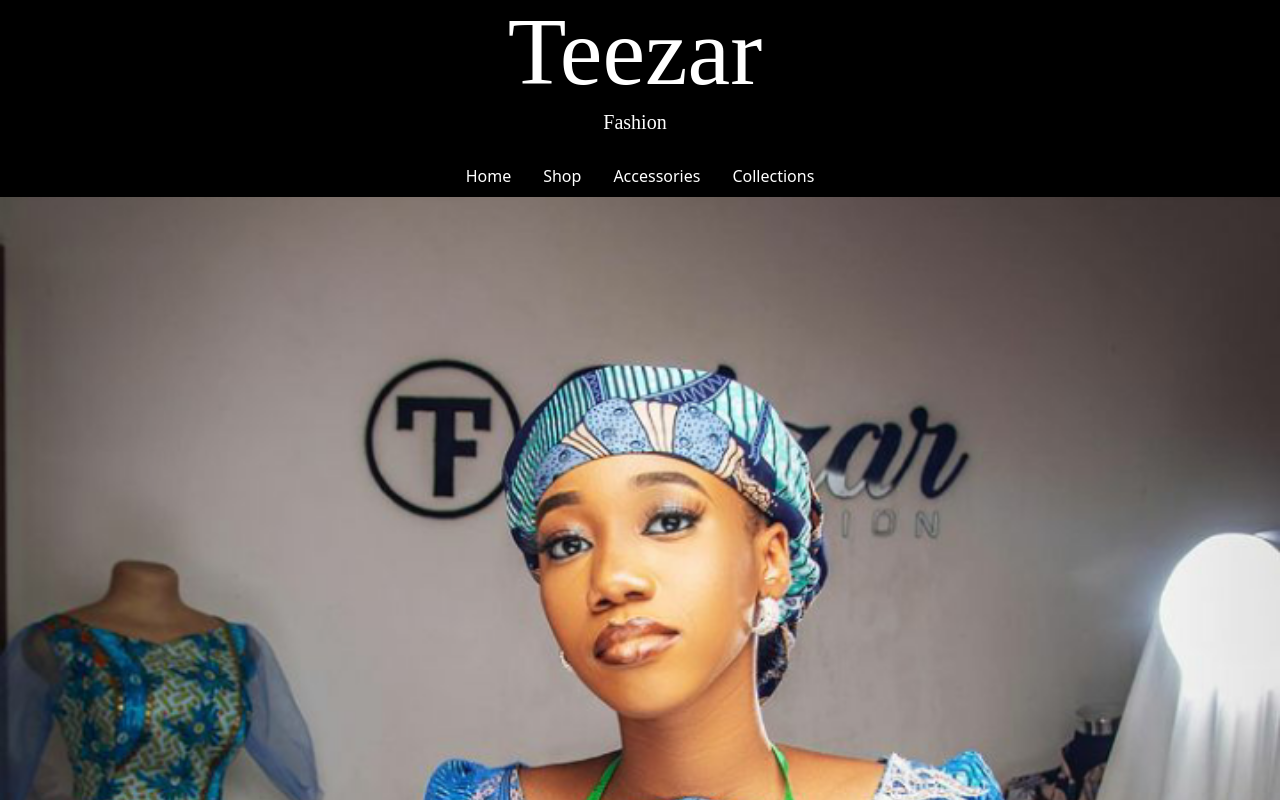
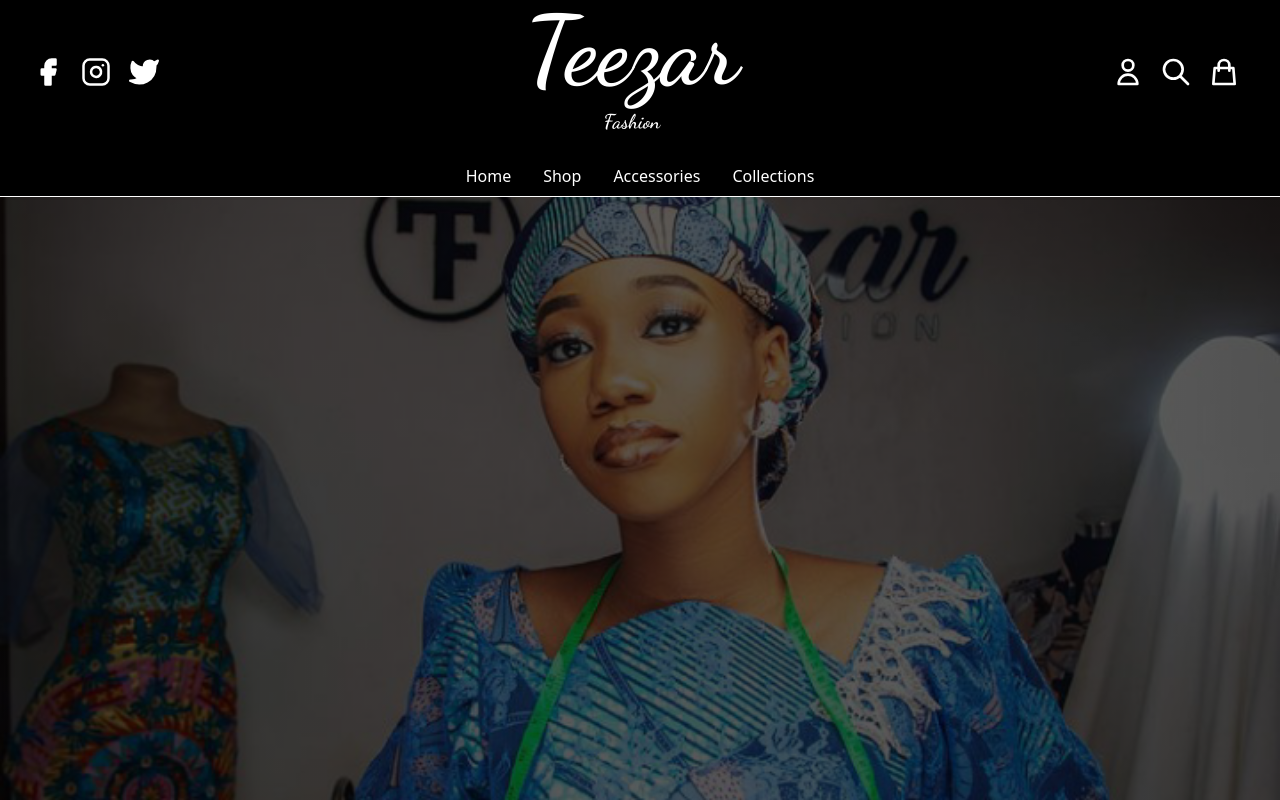
Before and after one commit to mowfaqqa/teezar-next, a Next.js app: page / in a window 1280 px wide. Shown: the top 800 px of the page. Built offline with nearby package versions, Linux system fonts and the light colour scheme.

Commit message:
nav/font

```diff
--- a/components/Navbar.tsx
+++ b/components/Navbar.tsx
@@ -1,59 +1,95 @@
-import React from 'react'
-import Link from 'next/link'
-import { SearchIcon, ShoppingBagIcon, UserIcon } from '@heroicons/react/outline'
-import Hamburger from './hamburger/Hamburger'
-
+import React from "react";
+import Link from "next/link";
+import {
+  SearchIcon,
+  ShoppingBagIcon,
+  UserIcon,
+} from "@heroicons/react/outline";
+import {Facebook, Instagram,Twitter} from 'react-feather'
+import Hamburger from "./hamburger/Hamburger";
 
 const Navbar2 = () => {
   return (
     <div>
-         <div className="hidden md:block bg-black border-b border-solid border-black px-6 sticky top-0 z-10">
+      <div className="bg-head-pattern bg-cover bg-no-repeat h-screen w-full">
+        <div className="hidden md:block bg-transparent border-b border-solid border-white px-6 top-0 z-10 hover:bg-black">
           <div className="bg-transparent pb-2 mb-3 flex justify-between items-center">
-               <div>
-                  <i className="fa-regular fa-facebook text-2xl px-2 text-white hover:text-gold-100"></i>
-                  <i className="fa-regular fa-twitter text-2xl px-2 text-white hover:text-gold-100"></i>
-                  <i className="fa-regular fa-instagram text-2xl px-2 text-white hover:text-gold-100"></i>
+            <div className="flex justify-start">
+             <Facebook size={30} fill="white" className='text-white hover:text-gold-100 w-8 mx-2 hover:fill-gold-100' />
+             <Instagram size={30} className='text-white hover:text-gold-100 w-8 mx-2'/>
+             <Twitter size={30} fill="white" className='text-white hover:text-gold-100 w-8 mx-2 hover:fill-gold-100'/>
             </div>
             <div>
               <div className="text-center m-1">
                 <h1 className="text-white text-8xl font-dancing">Teezar</h1>
-                     <h6 className="text-white text-xl font-dancing my-2">Fashion</h6>
+                <h6 className="text-white text-xl font-dancing my-2">
+                  Fashion
+                </h6>
               </div>
             </div>
             <div className="icons flex justify-end mx-2">
-                  <Link href='/user' passHref>
+              <Link href="/user" passHref>
                 <span>
-                     <UserIcon width={14} height={14}/>
+                  <UserIcon className='text-white hover:text-gold-100 w-8 mx-2'/>
                 </span>
               </Link>
-                  <Link href='/search' passHref><SearchIcon width={14} height={14} /></Link>
-                  <Link href='/products' passHref><ShoppingBagIcon width={14} height={14} /></Link>
+              < Link href="/search" passHref>
+                <SearchIcon className='text-white hover:text-gold-100 w-8 mx-2'/>
+              </Link>
+              <Link href="/products" passHref>
+                <ShoppingBagIcon className='text-white hover:text-gold-100 w-8 mx-2'/>
+              </Link>
             </div>
           </div>
           <ul className="hidden pb-2 md:flex justify-center items-center">
-                     <Link href='/home' passHref><a className="text-white text-base px-4 hover:text-gold-200">Home</a></Link>
-                     <Link href='/shop' passHref><a className="text-white text-base px-4 hover:text-gold-200">Shop</a></Link>
-                     <Link href='/accessories' passHref><a className="text-white text-base px-4 hover:text-gold-200">Accessories</a></Link>
-                     <Link href='/collections' passHref><a className="text-white text-base px-4 hover:text-gold-200">Collections</a></Link>
+            <Link href="/home" passHref>
+              <a className="text-white text-base px-4 hover:text-gold-200">
+                Home
+              </a>
+            </Link>
+            <Link href="/shop" passHref>
+              <a className="text-white text-base px-4 hover:text-gold-200">
+                Shop
+              </a>
+            </Link>
+            <Link href="/accessories" passHref>
+              <a className="text-white text-base px-4 hover:text-gold-200">
+                Accessories
+              </a>
+            </Link>
+            <Link href="/collections" passHref>
+              <a className="text-white text-base px-4 hover:text-gold-200">
+                Collections
+              </a>
+            </Link>
           </ul>
         </div>
         {/* mobile view */}
-         <div className="md:hidden flex justify-between items-center bg-black border-b border-solid border-black px-2">
+        <div className="md:hidden flex justify-between items-center hover:bg-black border-b border-solid border-white px-2">
           <div className="icons flex justify-end mx-2">
-               <Link href='/user' passHref><UserIcon width={14} height={14} /></Link>
-               <Link href='/products' passHref><ShoppingBagIcon width={14} height={14} /></Link>
+            <Link href="/user" passHref>
+              <UserIcon className="w-5 text-white hover:text-gold-100 mx-1" />
+            </Link>
+            <Link href="/products" passHref>
+              <ShoppingBagIcon className="w-5 text-white hover:text-gold-100 mx-1" />
+            </Link>
           </div>
           <div className="text-center m-1">
-               <h1 className="text-white text-8xl font-dancing"><Link href='/'>Teezar</Link></h1>
+            <h1 className="text-white text-8xl font-dancing">
+              <Link href="/">Teezar</Link>
+            </h1>
             <h6 className="text-white text-sm font-dancing my-2">Fashion</h6>
           </div>
           <div className="icons flex justify-end mx-2">
-                  <Link href='/' passHref><SearchIcon width={14} height={14} /></Link>
+            <Link href="/" passHref>
+              <SearchIcon className="w-5 text-white hover:text-gold-100 mx-1" />
+            </Link>
             <Hamburger />
           </div>
         </div>
       </div>
-   )
-}
+    </div>
+  );
+};
 
-export default Navbar2
+export default Navbar2;
--- a/components/hamburger/hamburger.module.css
+++ b/components/hamburger/hamburger.module.css
@@ -21,7 +21,7 @@
   right: 0;
   width: 45px;
   height: 30px;
-  background: transparent;
+  background: rgba(0, 0, 0, 0.37);
   z-index: 1;
   display: flex;
   justify-content: center;
@@ -32,9 +32,10 @@
 
 .menu-wrap .hamburger > div {
   position: relative;
-  width: 75%;
+  padding: 1px;
+  width: 90%;
   height: 1px;
-  background: #fff;
+  background: gold;
   display: flex;
   align-items: center;
   justify-content: center;
--- a/package.json
+++ b/package.json
@@ -13,6 +13,7 @@
     "next": "12.1.5",
     "react": "18.0.0",
     "react-dom": "18.0.0",
+    "react-feather": "^2.0.10",
     "react-slick": "^0.29.0",
     "slick-carousel": "^1.8.1",
     "styled-components": "^5.3.5"
@@ -21,6 +22,7 @@
     "@types/node": "17.0.24",
     "@types/react": "18.0.5",
     "@types/react-dom": "18.0.1",
+    "@types/styled-components": "^5.1.26",
     "autoprefixer": "^10.4.4",
     "eslint": "8.13.0",
     "eslint-config-next": "12.1.5",
--- /dev/null
+++ b/pages/_document.tsx
@@ -0,0 +1,33 @@
+import Document, {
+  Html,
+  Head,
+  Main,
+  NextScript,
+  DocumentContext,
+} from "next/document";
+
+class MyDocument extends Document {
+  static async getInitialProps(ctx: DocumentContext) {
+    const initialProps = await Document.getInitialProps(ctx);
+    return { ...initialProps };
+  }
+
+  render() {
+    return (
+      <Html>
+        <Head>
+          <link
+            href="https://fonts.googleapis.com/css2?family=Dancing+Script:wght@600;700&family=Roboto:ital,wght@0,400;1,300&display=swap"
+            rel="stylesheet"
+          />
+        </Head>
+        <body>
+          <Main />
+          <NextScript />
+        </body>
+      </Html>
+    );
+  }
+}
+
+export default MyDocument;
--- a/pages/index.tsx
+++ b/pages/index.tsx
@@ -1,32 +1,33 @@
-import React, { ReactElement } from 'react'
-import Applayout from '../components/Applayout';
-import Category from '../components/Category/Category';
-import Gallery from '../components/Gallery/Gallery';
+import React, { ReactElement } from "react";
+import Applayout from "../components/Applayout";
+import Category from "../components/Category/Category";
+import Gallery from "../components/Gallery/Gallery";
 
 const Home = () => {
   return (
     <>
-    <div className="bg-[url('/products/background.png')] bg-cover bg-no-repeat h-[130vh] w-full" />
       <div>
-        <h3 className='font-dancing text-4xl mt-4 text-center'>Teezar     Fashion </h3>
-        </div>
+        <h3 className="font-dancing text-4xl mt-4 text-center">
+          Teezar Fashion
+        </h3>
+      </div>
       <Category />
       <Gallery images={images} />
     </>
-  )
-}
+  );
+};
 
-export default Home
+export default Home;
 
 Home.getLayout = function getLayout(page: ReactElement) {
-    return <Applayout>{page}</Applayout>;
-  };
+  return <Applayout>{page}</Applayout>;
+};
 
-  const images = [
-    '/products/gallery-1.png',
-    '/products/gallery-2.png',
-    '/products/gallery-3.png',
-    '/products/gallery-4.png',
-    '/products/gallery-5.png',
-    '/products/gallery-6.png',
-  ]
+const images = [
+  "/products/gallery-1.png",
+  "/products/gallery-2.png",
+  "/products/gallery-3.png",
+  "/products/gallery-4.png",
+  "/products/gallery-5.png",
+  "/products/gallery-6.png",
+];
--- a/styles/globals.css
+++ b/styles/globals.css
@@ -2,7 +2,6 @@
 @tailwind components;
 @tailwind utilities;
 
-@import url('https://fonts.googleapis.com/css2?family=Dancing+Script:wght@600;700&family=Roboto:ital,wght@0,400;1,300&display=swap');
 
 a {
   color: inherit;
--- a/tailwind.config.js
+++ b/tailwind.config.js
@@ -13,8 +13,11 @@ module.exports = {
       },
       fontFamily: {
         dancing: ['Dancing Script', 'cursive'],
-        roboto : ['Roboto', 'sans-serif']
+        roboto: ['Roboto', 'sans-serif']
       },
+      backgroundImage: {
+        'head-pattern': "linear-gradient(to right, rgba(0, 0, 0, 0.64), rgba(0, 0, 0, 0.64)), url('/products/background.png')",
+      }
     },
   },
   plugins: [],
```
Also changed, not shown: 2 other files (tests, documents, lock files or other folders). Lines whose indentation alone changed are shown as unchanged.
